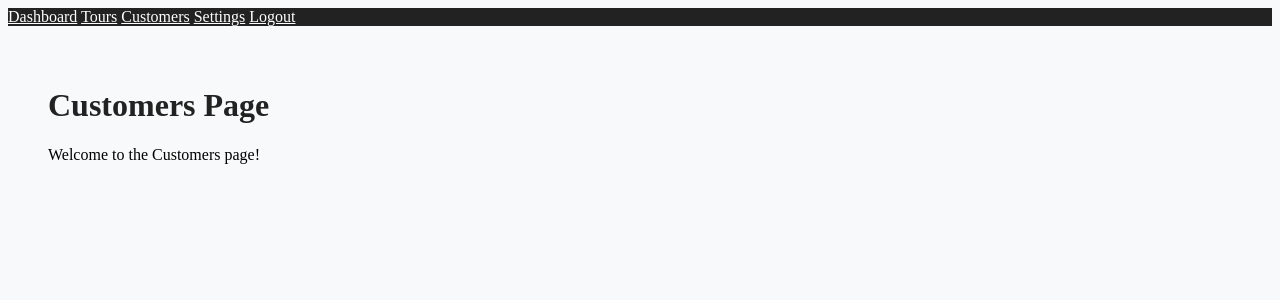
After one commit to arjuntyneside/AI_tour_revamp, a Django app: page /customers/ in a window 1280 px wide. The commit adds this page. Shown: the top 300 px of the page. Run offline with Django 5.2, Linux system fonts and the light colour scheme; the visitor is signed in with stand-in values (Sample User, id 1).

Commit message:
Made the skeleton

```diff
--- /dev/null
+++ b/core/static/css/dashboard.css
@@ -0,0 +1,6 @@
+body { background: #f8f9fa; }
+.sidebar { background: #222; color: #fff; }
+.sidebar a { color: #fff; }
+.sidebar a:hover { background: #444; }
+.main-content { padding: 40px; }
+h1 { color: #222; }
--- /dev/null
+++ b/core/static/js/dashboard.js
@@ -0,0 +1 @@
+console.log('Dashboard JS loaded');
--- /dev/null
+++ b/core/templates/core/base.html
@@ -0,0 +1,21 @@
+<!DOCTYPE html>
+<html>
+<head>
+    <title>{% block title %}Dashboard{% endblock %}</title>
+    {% load static %}
+    <link rel="stylesheet" type="text/css" href="{% static 'css/dashboard.css' %}">
+</head>
+<body>
+    <div class="sidebar">
+        <a href="/">Dashboard</a>
+        <a href="/tours/">Tours</a>
+        <a href="/customers/">Customers</a>
+        <a href="/settings/">Settings</a>
+        <a href="/logout/">Logout</a>
+    </div>
+    <div class="main-content">
+        {% block content %}{% endblock %}
+    </div>
+    <script src="{% static 'js/dashboard.js' %}"></script>
+</body>
+</html>
--- /dev/null
+++ b/core/templates/core/customers.html
@@ -0,0 +1,13 @@
+{% extends 'core/base.html' %}
+
+{% block title %}Customers{% endblock %}
+
+{% block content %}
+<html>
+<head><title>Customers</title></head>
+<body>
+    <h1>Customers Page</h1>
+    <p>Welcome to the Customers page!</p>
+</body>
+</html>
+{% endblock %}
--- a/core/templates/core/tours.html
+++ b/core/templates/core/tours.html
@@ -1,3 +1,8 @@
+{% extends 'core/base.html' %}
+
+{% block title %}Tours{% endblock %}
+
+{% block content %}
 <!DOCTYPE html>
 <html>
 <head>
@@ -8,3 +13,4 @@
     <p>This is the tours page.</p>
 </body>
 </html>
+{% endblock %}
--- a/core/urls.py
+++ b/core/urls.py
@@ -1,7 +1,12 @@
 from django.urls import path
 from . import views
+from django.contrib.auth import views as auth_views
 
 urlpatterns = [
     path('', views.dashboard, name='dashboard'),
     path('tours/', views.tours, name='tours'),
+    path('customers/', views.customers, name='customers'),
+    path('settings/', views.settings, name='settings'),
+    path('login/', auth_views.LoginView.as_view(template_name='core/login.html'), name='login'),
+    path('logout/', views.logout, name='logout'),
 ]
--- a/core/views.py
+++ b/core/views.py
@@ -1,7 +1,37 @@
+from django.contrib.auth import authenticate, login as auth_login, logout as auth_logout
+from django.shortcuts import redirect
+from django.contrib import messages
 from django.shortcuts import render
+from django.contrib.auth.decorators import login_required
 
+@login_required
 def dashboard(request):
     return render(request, 'core/dashboard.html')
 
+@login_required
 def tours(request):
     return render(request, 'core/tours.html')
+
+@login_required
+def customers(request):
+    return render(request, 'core/customers.html')
+
+@login_required
+def settings(request):
+    return render(request, 'core/settings.html')
+
+def login(request):
+    if request.method == 'POST':
+        username = request.POST.get('username')
+        password = request.POST.get('password')
+        user = authenticate(request, username=username, password=password)
+        if user is not None:
+            auth_login(request, user)
+            return redirect('dashboard')
+        else:
+            messages.error(request, 'Invalid username or password')
+    return render(request, 'core/login.html')
+
+def logout(request):
+    auth_logout(request)
+    return redirect('login')
--- a/undiscovered_destinations/settings.py
+++ b/undiscovered_destinations/settings.py
@@ -121,3 +121,7 @@ STATIC_URL = "static/"
 # https://docs.djangoproject.com/en/5.2/ref/settings/#default-auto-field
 
 DEFAULT_AUTO_FIELD = "django.db.models.BigAutoField"
+
+LOGIN_REDIRECT_URL = '/'
+
+LOGIN_URL = '/login/'
```
Also changed, not shown: core/templates/core/dashboard.html (+7 -9 lines), core/templates/core/login.html (added, +12 -0 lines), core/templates/core/logout.html (added, +7 -0 lines), core/templates/core/settings.html (added, +14 -0 lines).
